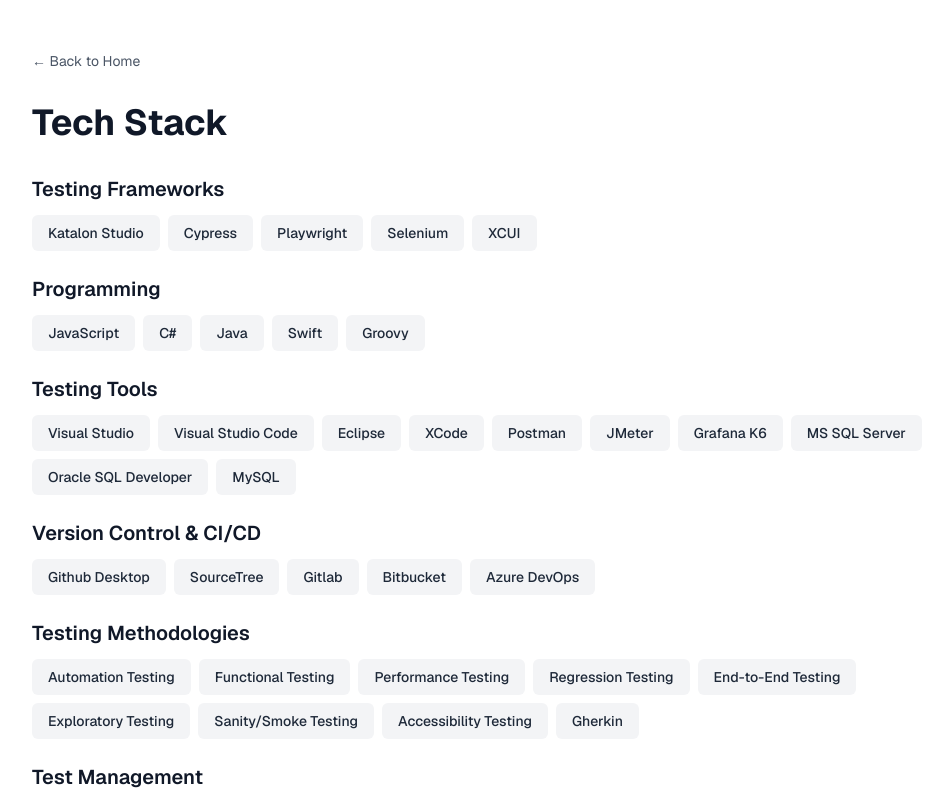
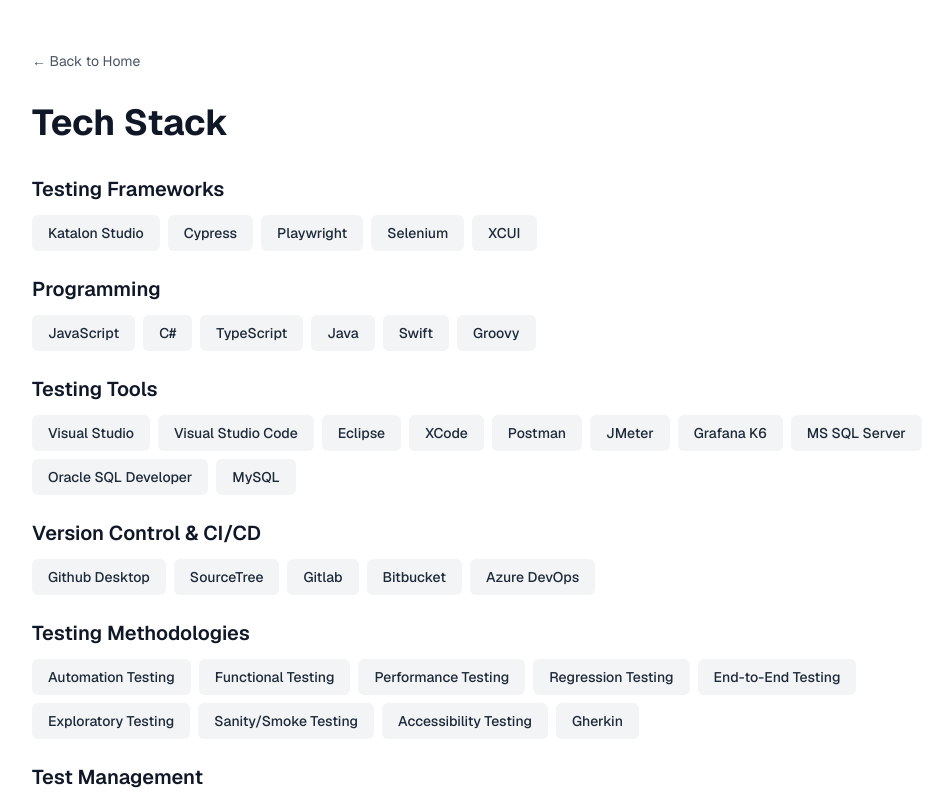
Before and after one commit to jndtv2g/resume-website, a Next.js app: page /tech-stack in a window 1280 px wide. Shown: the top 800 px of the page, without its empty margins (120-1055 px from the left). Built offline with nearby package versions, Linux system fonts and the light colour scheme.

Commit message:
Added TypeScript under TechStack.ts

```diff
--- a/data/techStack.ts
+++ b/data/techStack.ts
@@ -1,6 +1,6 @@
 export const techStack = {
   "Testing Frameworks": ["Katalon Studio", "Cypress", "Playwright", "Selenium", "XCUI"],
-  "Programming": ["JavaScript", "C#", "Java", "Swift", "Groovy"],
+  "Programming": ["JavaScript", "C#", "TypeScript", "Java", "Swift", "Groovy"],
   "Testing Tools": ["Visual Studio", "Visual Studio Code", "Eclipse", "XCode", "Postman", "JMeter", "Grafana K6","MS SQL Server", "Oracle SQL Developer", "MySQL"],
   "Version Control & CI/CD": ["Github Desktop", "SourceTree", "Gitlab", "Bitbucket", "Azure DevOps"],
   "Testing Methodologies": ["Automation Testing", "Functional Testing", "Performance Testing", "Regression Testing", "End-to-End Testing", "Exploratory Testing", "Sanity/Smoke Testing", "Accessibility Testing", "Gherkin"],
```
